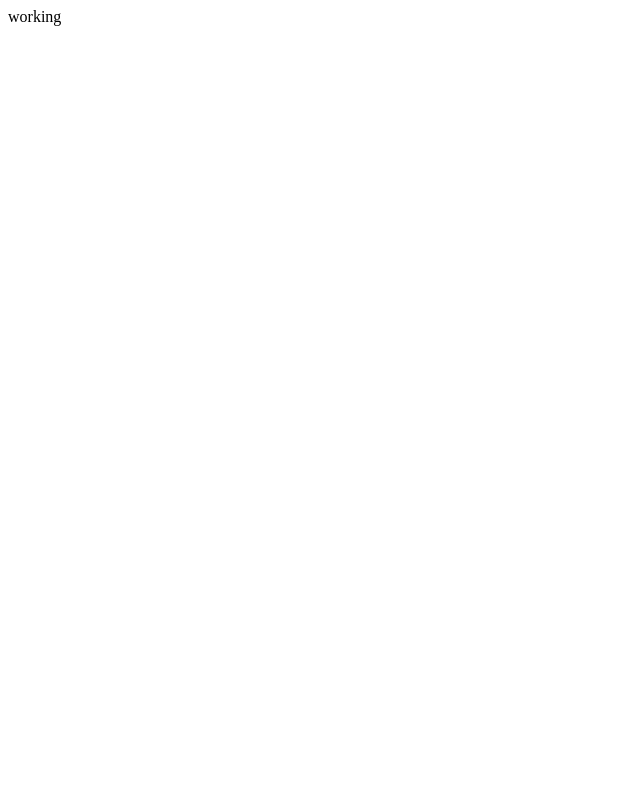
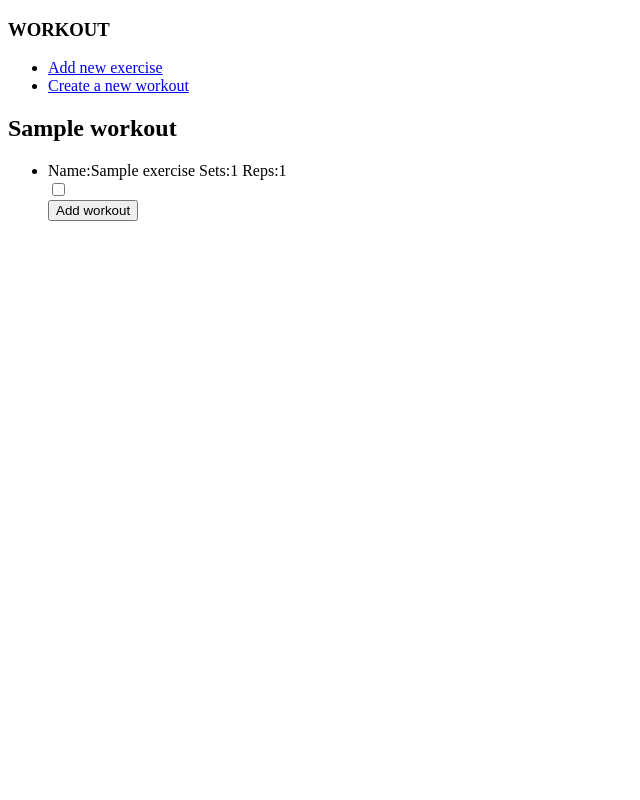
Before and after one commit to frasey/workout, a Flask app: page /workout/1/add-exercises in a window 1280 px wide. Before the commit the part shown is almost empty. Shown: the whole page, without its empty margins (0-640 px from the left). Run offline with Flask 3, Linux system fonts and the light colour scheme; tables that the repository leaves empty hold one stand-in row (values such as "Sample post").

Commit message:
started work on how to add exercises to workout

```diff
--- a/controllers/workout_controller.py
+++ b/controllers/workout_controller.py
@@ -2,7 +2,7 @@ from flask import Blueprint, render_template, redirect, request
 from app import db
 from models.workout import Workout
 from models.exercise import Exercise
-from sqlalchemy import desc
+from models.workout_exercise import Workout_exercise
 
 workout_blueprint = Blueprint("/workout", __name__)
 
@@ -43,7 +43,19 @@ def add_workout():
 @workout_blueprint.route("/workout/<id>/add-exercises")
 def add_exercises_to_workout(id):
     workout = Workout.query.get(id)
-    return "working"
+    exercises_to_choose = Exercise.query.all()
+    return render_template("workouts/add_exercises.jinja", exercises=exercises_to_choose, workout=workout)
+
+# update db with new workout_exercise
+@workout_blueprint.route("/workout/<id>/add-exercises", methods=["POST"])
+def add_workout_to_db(id):
+    workout_id = Workout.query.get(id)
+    selected_exercise = "selected" in request.form
+    new_workout = Workout_exercise(exercise_id=selected_exercise, workout_id=workout_id)
+
+    db.session.add(new_workout)
+    return "done"
+
 # edit workout
 
 # delete workout
--- a/templates/workouts/add_exercises.jinja
+++ b/templates/workouts/add_exercises.jinja
@@ -0,0 +1,22 @@
+{% extends 'base.jinja' %} {% block content %}
+
+
+<h2>{{workout.name}}</h2>
+
+
+    <ul>
+        {% for exercise in exercises %}
+            <li>Name:{{exercise.name}}  Sets:{{exercise.sets}}  Reps:{{exercise.reps}}
+                <form action="">
+                    <label for="selected"></label>
+                    <input type="checkbox" id="selected" name="selected">
+                </form>
+            </li>
+        {% endfor %}
+        <form action="/workout/{workout.id}/add-exercises" method="post">
+            <input type="submit" value="Add workout">
+        </form>
+    </ul>
+{# {{workouts.exercise}} #}
+
+{% endblock content %}
--- a/templates/workouts/create_workout.jinja
+++ b/templates/workouts/create_workout.jinja
@@ -5,12 +5,9 @@
         {% for exercise in exercises %}
             <li>{{exercise.name}}: {{exercise.sets}} sets {{exercise.reps}} reps
                     <input name="add-exercise" type="submit" value="Add to workout"></li>
-                {# checkbox instead of button? #}
         {% endfor %}
         </ul>
     </div>
-
-    </form>
 
     <h2>Didn't see it?</h2>
 
```
Lines whose indentation alone changed are shown as unchanged.
